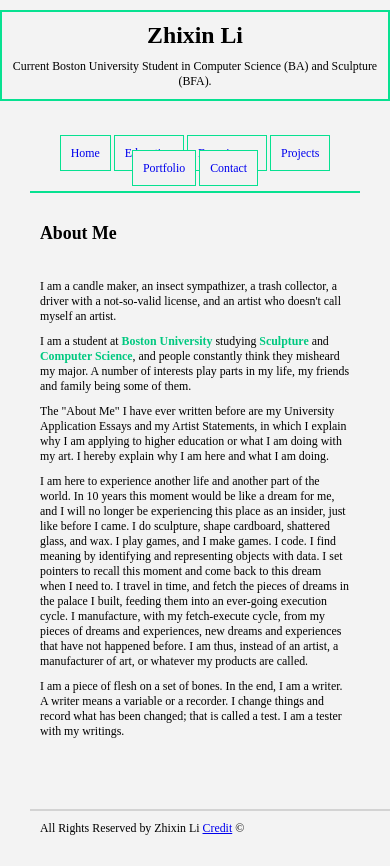
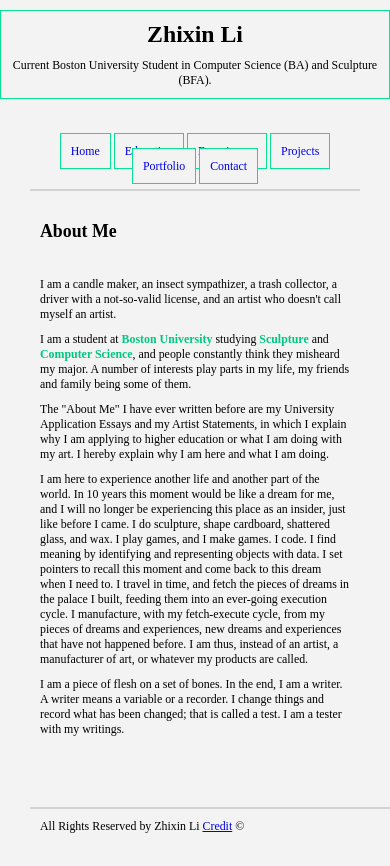
Before and after one commit to Nanat1/mp-1, a plain HTML site: page index.html in a window 390 px wide. Shown: the top 866 px of the page. Drawn offline with Linux system fonts and the light colour scheme.

Commit message:
Border Color slight adjustment

```diff
--- a/src/styles/resume_styles.css
+++ b/src/styles/resume_styles.css
@@ -46,7 +46,7 @@ header{
     margin: 30px;
     width: 100%;
     text-align: left;
-    border-bottom: 2px solid #07e191;
+    border-bottom: 2px solid lightgray;
 }
 
 main{
@@ -117,7 +117,7 @@ strong {
         text-align: center;
         max-width: 100%;
         padding: 15px 0;
-        border-bottom: 2px solid #07e191;
+        border-bottom: 2px solid lightgray;
     }
 
     nav li{
@@ -127,7 +127,7 @@ strong {
     header{
         text-align: center;
         margin: 10px auto;
-        border: 2px solid #07e191;
+        border: 1px solid #07e191;
     }
 
 }
```
